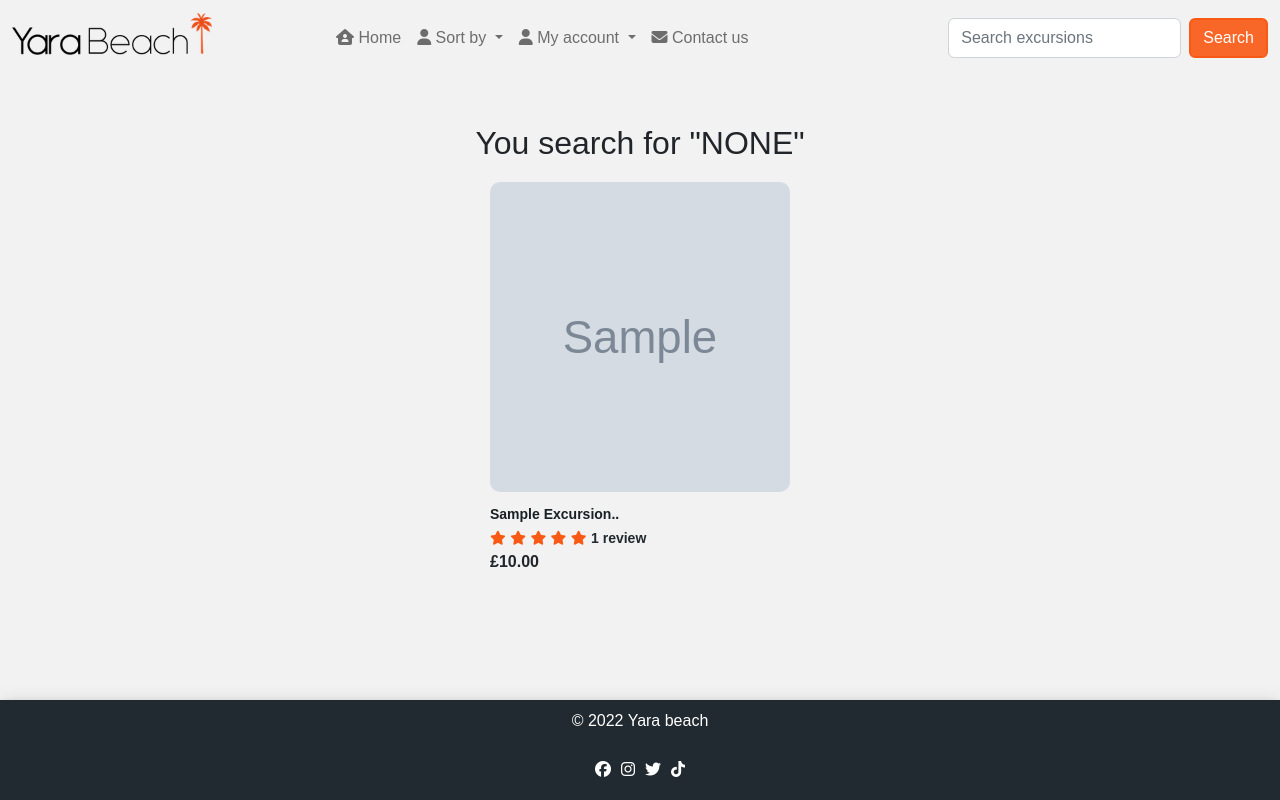
After one commit to Gersondelacruzdeveloper/yara-beach, a Django app: page /excursions/search/ in a window 1280 px wide. The commit adds this page. Run offline with Django 4.2, Linux system fonts and the light colour scheme; tables that the repository leaves empty hold one stand-in row (values such as "Sample post"); grey boxes marked "Sample" are stand-in pictures; parts of the project's set-up code (start-up, migrations or seed data) failed here and were passed over; some libraries are stand-ins or nearby versions; some web fonts are replaced.

Commit message:
Add search login for excursion, template and style it

```diff
--- a/excursions/urls.py
+++ b/excursions/urls.py
@@ -6,4 +6,5 @@ urlpatterns = [
     path('detail/<int:pk>', views.excursion_details, name="excursion_detail"),
     path('add_images/<int:pk>', views.excursion_images, name="add_images"),
     path('form', views.add_excursions, name="form"),
+    path('search/', views.input_search_result, name='search_results'),
 ]
--- a/excursions/views.py
+++ b/excursions/views.py
@@ -2,6 +2,7 @@ from django.shortcuts import render, redirect
 from .models import Excursions, Photos,Review
 from .forms import AddExcursionForm
 from django.contrib import messages
+from django.db.models import Q
 
 # Create your views here.
 
@@ -48,3 +49,14 @@ def add_excursions(request):
 
     context = {'form': form}
     return render(request, 'excursions/add_excursions_form.html', context)
+
+
+# Search excursion in app
+def input_search_result(request):
+    excursions = Excursions.objects.all()
+    navbar_input = request.GET.get('navbar')
+    print(navbar_input)
+    if navbar_input:
+        excursions = Excursions.objects.filter(Q(title__icontains=navbar_input) | Q(description__icontains=navbar_input))
+    context = {'excursions': excursions, 'navbar_input': navbar_input}
+    return render(request,'excursions/input_search_result.html', context )
--- a/static/css/style.css
+++ b/static/css/style.css
@@ -185,7 +185,6 @@ body {
     background-color: #f44336;
 }
 
-
 /* ----------------Animation for home*/
 @keyframes typing {
     0% {
@@ -206,6 +205,14 @@ body {
 .add_excursions_form {
     width: 800px;
     margin: auto;
+}
+/* ------------------------------------------------------------------search classes */
+
+.no-result{
+margin-top:100px;
+}
+.site-color{
+    color:var(--orange-pantone)
 }
 
 /* -------------------------------------------------------------------- detail page */
--- a/templates/excursions/excursions_base.html
+++ b/templates/excursions/excursions_base.html
@@ -59,6 +59,7 @@
                             <a class="nav-link" href="{% url 'home' %}"><i class="fa-solid fa-house-user"></i></i>
                                 Home</a>
                         </li>
+                        <!-- Sort by -->
                         <li class="nav-item dropdown">
                             <a class="nav-link dropdown-toggle" href="#" role="button" data-bs-toggle="dropdown"
                                 aria-expanded="false">
@@ -85,6 +86,7 @@
                             </ul>
                         </li>
                         {% else %}
+                        <!-- user settings -->
                         <li class="nav-item dropdown">
                             <a class="nav-link dropdown-toggle" href="#" role="button" data-bs-toggle="dropdown"
                                 aria-expanded="false">
@@ -101,14 +103,22 @@
                         </li>
 
                         {% endif %}
+                        <!-- Contacts -->
                         <li class="nav-item">
                             <a class="nav-link" href="#"><i class="fa-solid fa-envelope"></i> Contact us</a>
                         </li>
                     </div>
 
                 </ul>
-                <form class="d-flex" role="search">
-                    <input class="form-control me-2" type="search" placeholder="Search excursions" aria-label="Search">
+                <!-- Search form -->
+                <form class="d-flex" role="search" method="get" autocomplete="on" action="{% url 'search_results' %}">
+                    {% if navbar_input %}
+                    <input class="form-control me-2" type="search" name="navbar" placeholder="{{navbar_input}}"
+                        aria-label="Search">
+                    {% else %}
+                    <input class="form-control me-2" type="search" name="navbar" placeholder="Search excursions"
+                        aria-label="Search">
+                    {% endif %}
                     <button class="btn sear-btn btn-outline-secondary" type="submit">Search</button>
                 </form>
             </div>
--- /dev/null
+++ b/templates/excursions/input_search_result.html
@@ -0,0 +1,51 @@
+{% extends 'excursions/excursions_base.html' %}
+{% load static %}
+
+{% block content %}
+
+<section>
+    {% if navbar_input != '' and excursions %}
+    <h2 class="text-center mt-5"> You search for "{{navbar_input|upper}}"</h2>
+    {% elif navbar_input == '' %}
+    <h2 class="text-center mt-5"> All Excursions</h2>
+    {else}
+    <div></div>
+    {% endif %}
+
+    <div class="card-container">
+        {% for excursion in excursions %}
+        <div class="card-wrapper">
+            <a href="{% url 'excursion_detail' excursion.pk %}"><img src="{{excursion.main_image.url}}"
+                    alt="{{excursion.image_name}}"> </a>
+            <h5 class="card-title">{{excursion.title|slice:":30"|title}}..</h5>
+            <!-- Reviews -->
+            <div class="card-star">
+                <i class="fa-star fa-solid"></i>
+                <i class="fa-star fa-solid"></i>
+                <i class="fa-star fa-solid"></i>
+                <i class="fa-star fa-solid"></i>
+                <i class="fa-star fa-solid"></i>
+                {% if excursion.reviews.count > 1 or excursion.reviews.count == 0 %}
+                <span> {{excursion.reviews.count}} reviews</span>
+                {% else %}
+                <span> {{excursion.reviews.count}} review</span>
+                {% endif%}
+            </div>
+
+            <div class="price">
+                £{{excursion.Price}}
+            </div>
+        </div>
+
+        {% empty %}
+        <div class="no-result">
+            <h1> No results for <span class="site-color">{{navbar_input}}</span> </h1>
+            <p>Try checking your spelling or use more general terms</p>
+        </div>
+        {% endfor %}
+        <div>
+
+
+</section>
+
+{% endblock content %}
```
